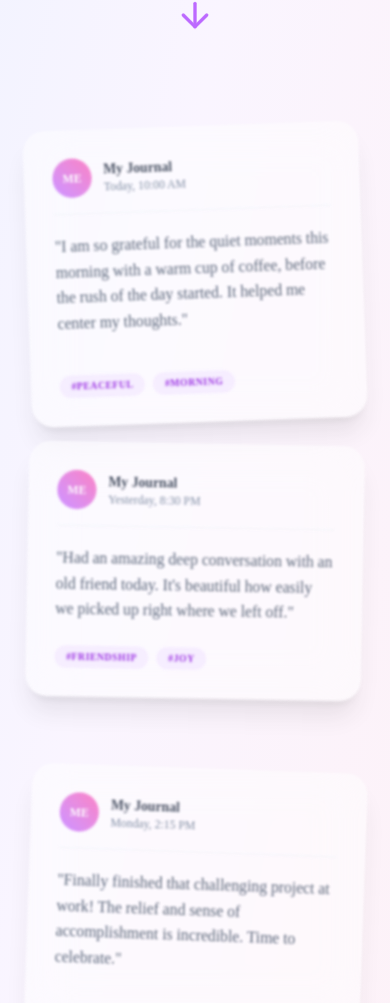
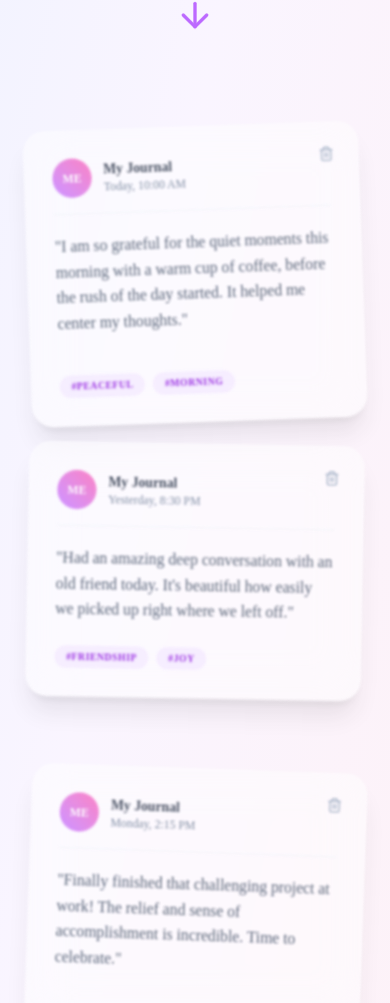
Before and after one commit to rezama07/ide-tracker, a Next.js app in the folder daily-gratitude/: page / in a window 390 px wide. Shown: the part 848-1851 px from the top of the page. Built offline with nearby package versions, Linux system fonts and the light colour scheme.

Commit message:
fix(ui): make delete icon visible on mobile

```diff
--- a/daily-gratitude/src/app/page.tsx
+++ b/daily-gratitude/src/app/page.tsx
@@ -92,7 +92,7 @@ export default function Home() {
                     variant="ghost"
                     size="icon"
                     onClick={() => setHiddenCards(prev => [...prev, idx])}
-                    className="absolute top-4 right-4 text-slate-400 hover:text-red-500 hover:bg-red-50 opacity-0 group-hover:opacity-100 transition-all rounded-full"
+                    className="absolute top-4 right-4 text-slate-400 hover:text-red-500 hover:bg-red-50 opacity-100 md:opacity-0 group-hover:opacity-100 transition-all rounded-full"
                     title="Hapus Jurnal"
                   >
                     <Trash2 className="w-4 h-4" />
```
